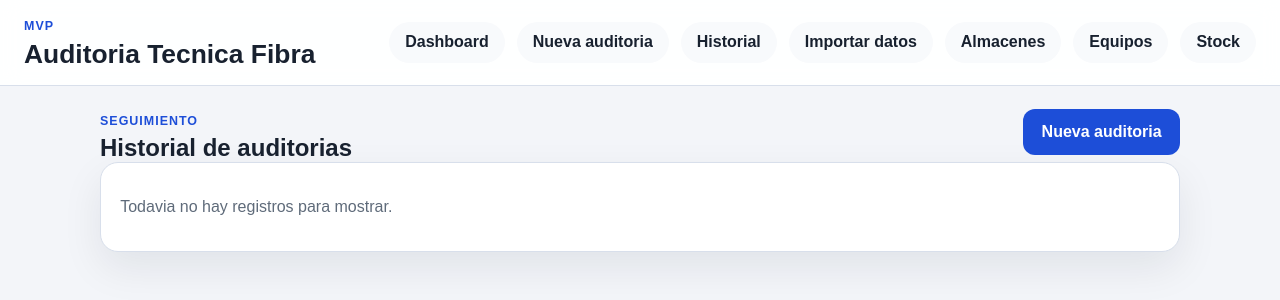
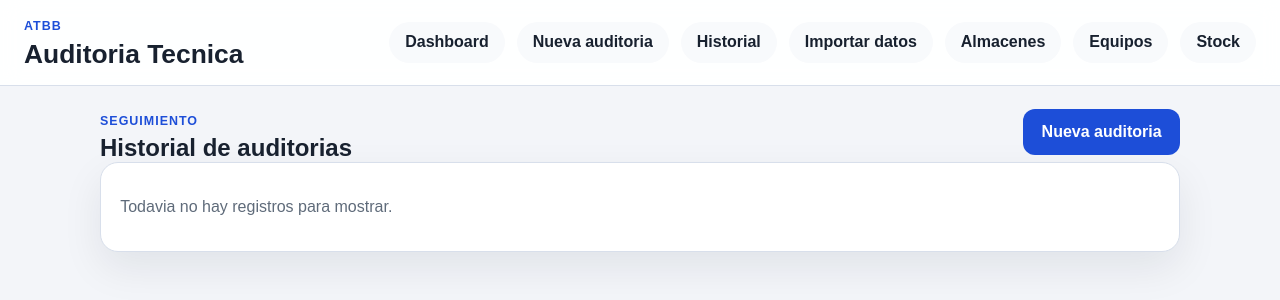
Before and after one commit to danielandresolateseguel/atbb, a Flask app: page /audits in a window 1280 px wide. Shown: the top 300 px of the page. Run offline with Flask 3, Linux system fonts and the light colour scheme; data comes from the database, SQL or seed files in the repository; data that the repository does not hold is empty.

Commit message:
UI: ajustar marca y titulo header

```diff
--- a/app/templates/base.html
+++ b/app/templates/base.html
@@ -9,8 +9,8 @@
 <body>
     <header class="topbar">
         <div class="brand">
-            <span class="brand-kicker">MVP</span>
-            <h1>Auditoria Tecnica Fibra</h1>
+            <span class="brand-kicker">ATBB</span>
+            <h1>Auditoria Tecnica </h1>
         </div>
         <button class="nav-toggle" type="button" aria-label="Abrir menu" aria-expanded="false" aria-controls="main_nav"></button>
         <nav class="nav" id="main_nav">
```
